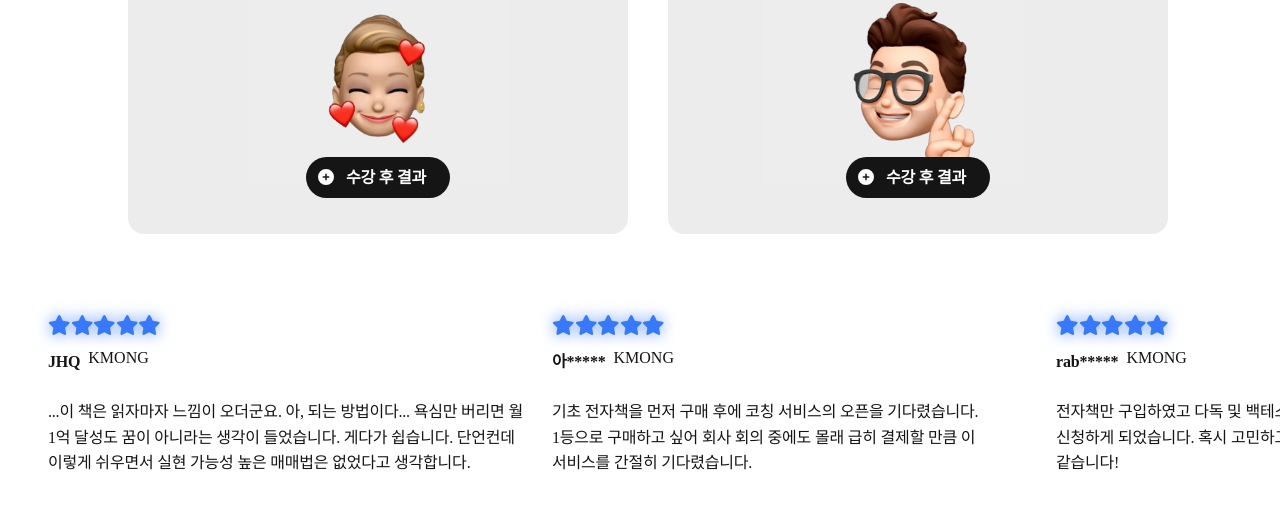
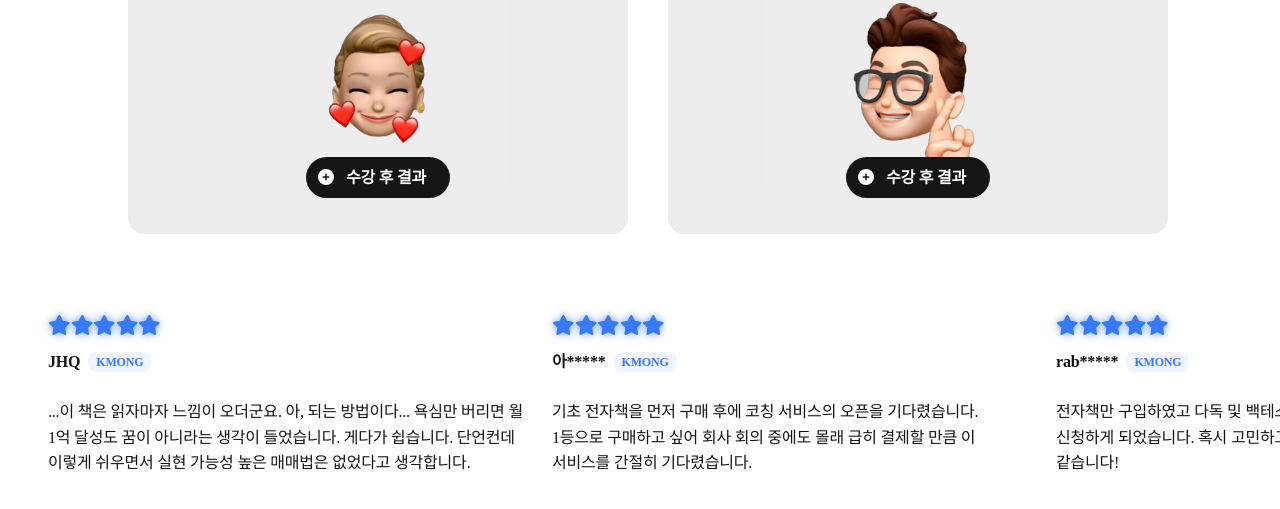
Before and after one commit to 5010-dev/1104-web, a React (Create React App) app: page / in a window 1280 px wide. Shown: the part 5152-5661 px from the top of the page. Built offline with nearby package versions, Linux system fonts and the light colour scheme; a web font is replaced by a local one.

Commit message:
Chip component modified

```diff
--- a/src/components/feature/review/review.component.tsx
+++ b/src/components/feature/review/review.component.tsx
@@ -25,7 +25,14 @@ const ReviewItem = (props: ReviewItemProps) => {
 				</div>
 				<div className="name-container">
 					<span className="name">{name}</span>
-					<Chip text={platform} />
+					<Chip
+						appearance="accent"
+						hierarchy="primary"
+						stroke="filled"
+						shape="rounded3"
+						size="sm"
+						text={platform}
+					/>
 				</div>
 			</div>
 			<p className="body">{body}</p>
--- a/src/components/feature/review/review.styles.ts
+++ b/src/components/feature/review/review.styles.ts
@@ -47,11 +47,11 @@ export const ReviewItemContainer = styled.div<ReviewItemContainerProps>`
 
 		${({ theme }) => css`
 			-webkit-filter: drop-shadow(
-				0 0 0.5rem
+				0 0 0.25rem
 					${hexToRgba(getColour(theme, 'accent', 'primary', 'active'), 0.75)}
 			);
 			filter: drop-shadow(
-				0 0 0.5rem
+				0 0 0.25rem
 					${hexToRgba(getColour(theme, 'accent', 'primary', 'active'), 0.75)}
 			);
 		`}
@@ -61,6 +61,8 @@ export const ReviewItemContainer = styled.div<ReviewItemContainerProps>`
 
 	div.name-container {
 		display: flex;
+		align-items: center;
+
 		gap: 0.5rem;
 
 		span.name {
--- a/src/components/global/chip/chip.component.tsx
+++ b/src/components/global/chip/chip.component.tsx
@@ -1,9 +1,26 @@
-type ChipProps = {
-	text: string
-}
+import { useDeviceTypeStore } from '../../../store/deviceTypeStore'
+
+import { ChipProps } from './chip.types'
+import { ChipContainer } from './chip.styles'
 
 export default function Chip(props: ChipProps) {
-	const { text } = props
+	const { appearance, hierarchy, stroke, shape, size, text, id, className } =
+		props
 
-	return <div>{text}</div>
+	const deviceType = useDeviceTypeStore((state) => state.deviceType)
+
+	return (
+		<ChipContainer
+			$deviceType={deviceType}
+			$appearance={appearance}
+			$hierarchy={hierarchy}
+			$stroke={stroke}
+			$shape={shape}
+			$size={size ? size : 'sm'}
+			id={id}
+			className={className}
+		>
+			{text}
+		</ChipContainer>
+	)
 }
--- /dev/null
+++ b/src/components/global/chip/chip.styles.ts
@@ -0,0 +1,20 @@
+import styled from 'styled-components'
+import { ChipContainerProps } from './chip.types'
+import designTokens from '../../../styles/degisn-tokens/design-tokens.tokens'
+
+import { getTypography } from '../../../utils/typo.utils'
+import { getContainerStyle } from '../../../utils/style.utils'
+
+export const ChipContainer = styled.div<ChipContainerProps>`
+	display: flex;
+	align-items: center;
+
+	padding: ${designTokens.layout.spacing.xsm} ${designTokens.layout.spacing.sm};
+
+	${({ theme }) => getTypography(theme, 'caption')}
+	font-weight: bold;
+	line-height: 100%;
+
+	${({ theme, $appearance, $hierarchy, $stroke, $shape }) =>
+		getContainerStyle(theme, $appearance, $hierarchy, $stroke, $shape)}
+`
--- a/src/styles/degisn-tokens/design-tokens.tokens.ts
+++ b/src/styles/degisn-tokens/design-tokens.tokens.ts
@@ -98,6 +98,7 @@ export const designTokens: DesignTokens = {
 			},
 		},
 		spacing: {
+			xsm: '0.25rem',
 			sm: '0.5rem',
 			md: '0.75rem',
 			lg: '1rem',
```
Also changed, not shown: src/components/global/chip/chip.types.ts (added, +28 -0 lines).
